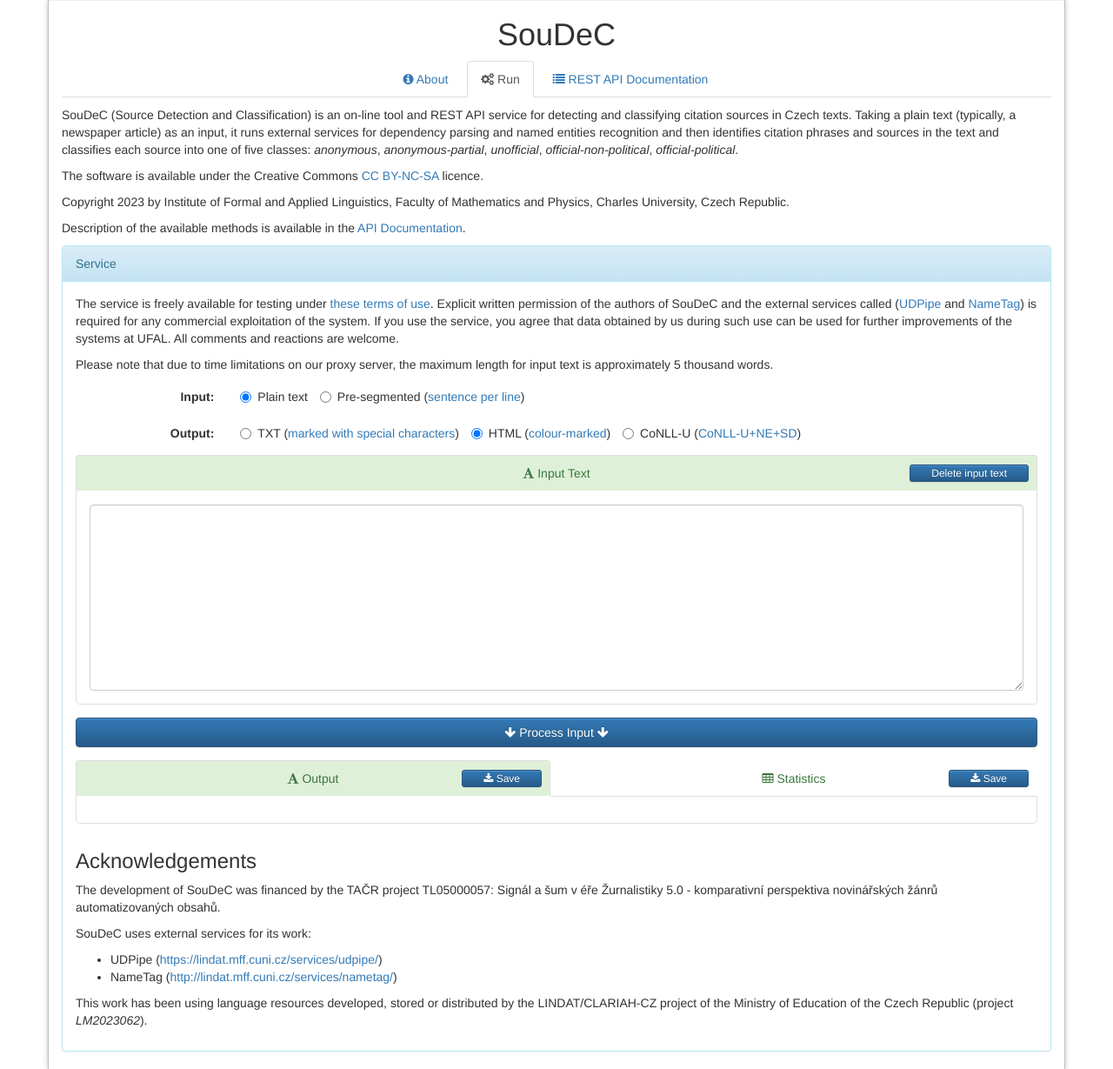
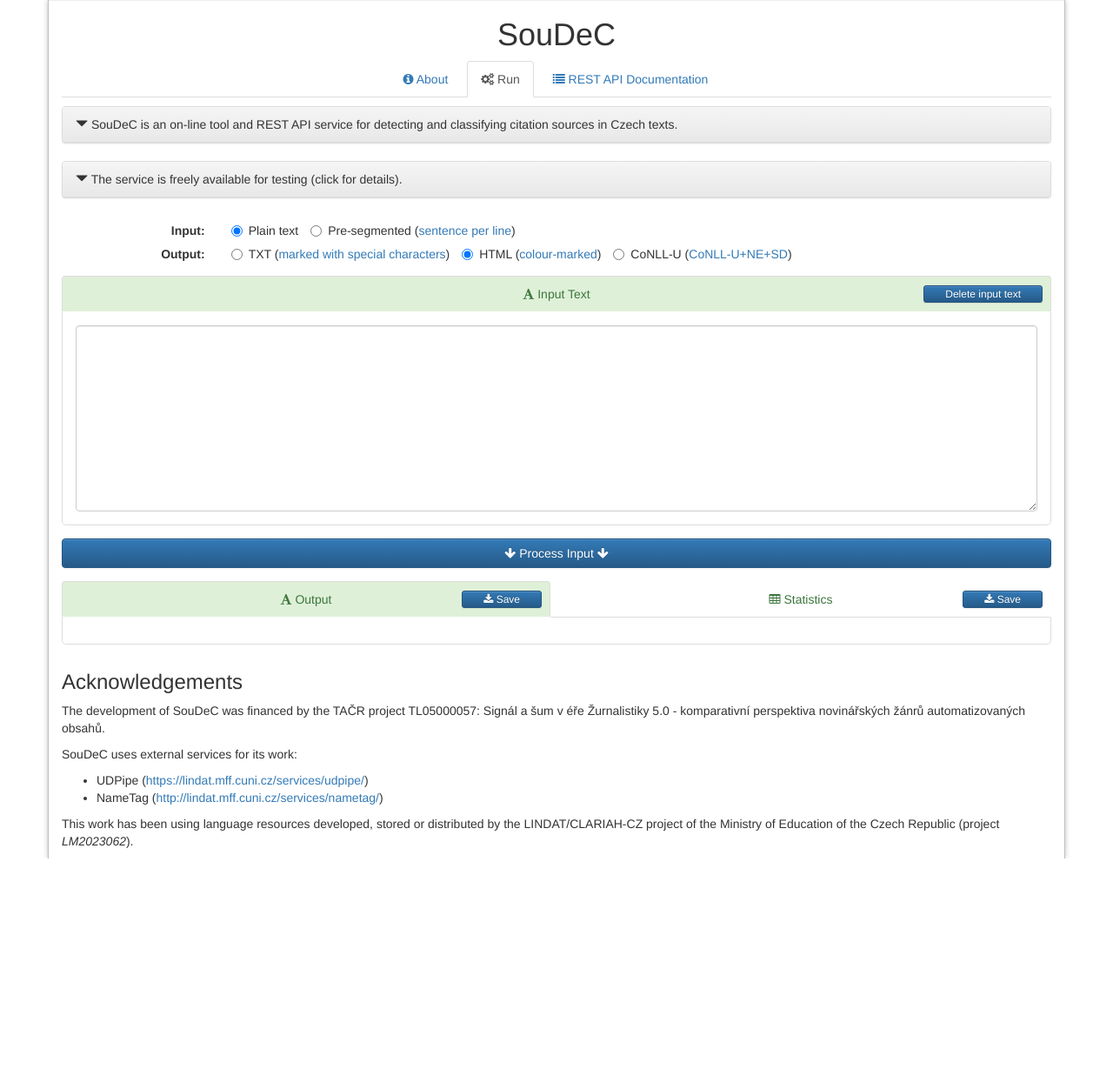
Before and after one commit to ufal/soudec, a PHP site: page /run.php in a window 1280 px wide. Shown: the whole page at 87% size. After the commit the page ends 987 px from the top, so only its background shows below. Run offline with PHP 8.4, Linux system fonts and the light colour scheme; some libraries are stand-ins or nearby versions.

Commit message:
Collapsing panels for info in SouDeC
git-svn-id: https://svn.ms.mff.cuni.cz/svn/signal_a_sum/source_detection/Perl_UDPipeREST@162 a32e68db-fe4c-4835-81c6-61a328cef007

```diff
--- a/html/run.php
+++ b/html/run.php
@@ -1,6 +1,4 @@
 <?php $main_page=basename(__FILE__); require('header.php') ?>
-
-<?php require('about.html') ?>
 
 <script type="text/javascript"><!--
   var input_file_content = null;
@@ -88,18 +86,42 @@
 
 --></script>
 
-<div class="panel panel-info">
-  <div class="panel-heading">Service</div>
-  <div class="panel-body">
+<div class="panel panel-default">
+  <div class="panel-heading" role="tab" id="aboutHeading">
+    <div class="collapsed" role="button" data-toggle="collapse" href="#aboutContent" aria-expanded="false" aria-controls="aboutContent">
+      <span class="glyphicon glyphicon-triangle-bottom" aria-hidden="true"></span> SouDeC is an on-line tool and REST API service for detecting and classifying citation sources in Czech texts.
+    </div>
+  </div>
+  <div id="aboutContent" class="panel-collapse collapse" role="tabpanel" aria-labelledby="aboutHeading">
 
-    <?php require('licence.html') ?>
-    <p>Please note that due to time limitations on our proxy server, the maximum length for input text is approximately 5 thousand words.</p>
+    <div style="margin: 5px"><?php require('about.html') ?></div>
 
+  </div>
+</div>
 
-    <div id="error" class="alert alert-danger" style="display: none"></div>
+  <div class="panel panel-default">
+    <div class="panel-heading" role="tab" id="serverInfoHeading">
+      <div class="collapsed" role="button" data-toggle="collapse" href="#serverInfoContent" aria-expanded="false" aria-controls="serverInfoContent">
+        <span class="glyphicon glyphicon-triangle-bottom" aria-hidden="true"></span> The service is freely available for testing (click for details).
+      </div>
+    </div>
+    <div id="serverInfoContent" class="panel-collapse collapse" role="tabpanel" aria-labelledby="serverInfoHeading">
+
+      <div style="margin: 5px">
+
+        <?php require('licence.html') ?>
+        <p>Please note that due to time limitations on our proxy server, the maximum length for input text is approximately 5 thousand words.</p>
+
+        <div id="error" class="alert alert-danger" style="display: none"></div>
+
+      </div>
+    </div>
+  </div>
+
+  <!-- ================= OPTIONS ================ -->
 
     <div class="form-horizontal">
-      <div class="form-group row">
+      <div class="form-group row" style="margin-top: 10px; margin-bottom: 0px">
         <label class="col-sm-2 control-label">Input:</label>
         <div class="col-sm-10">
           <label title="Tokenize input using a tokenizer" class="radio-inline" id="option_input_plaintext"><input name="option_input" type="radio" value="txt" checked/>Plain text</label>
```
